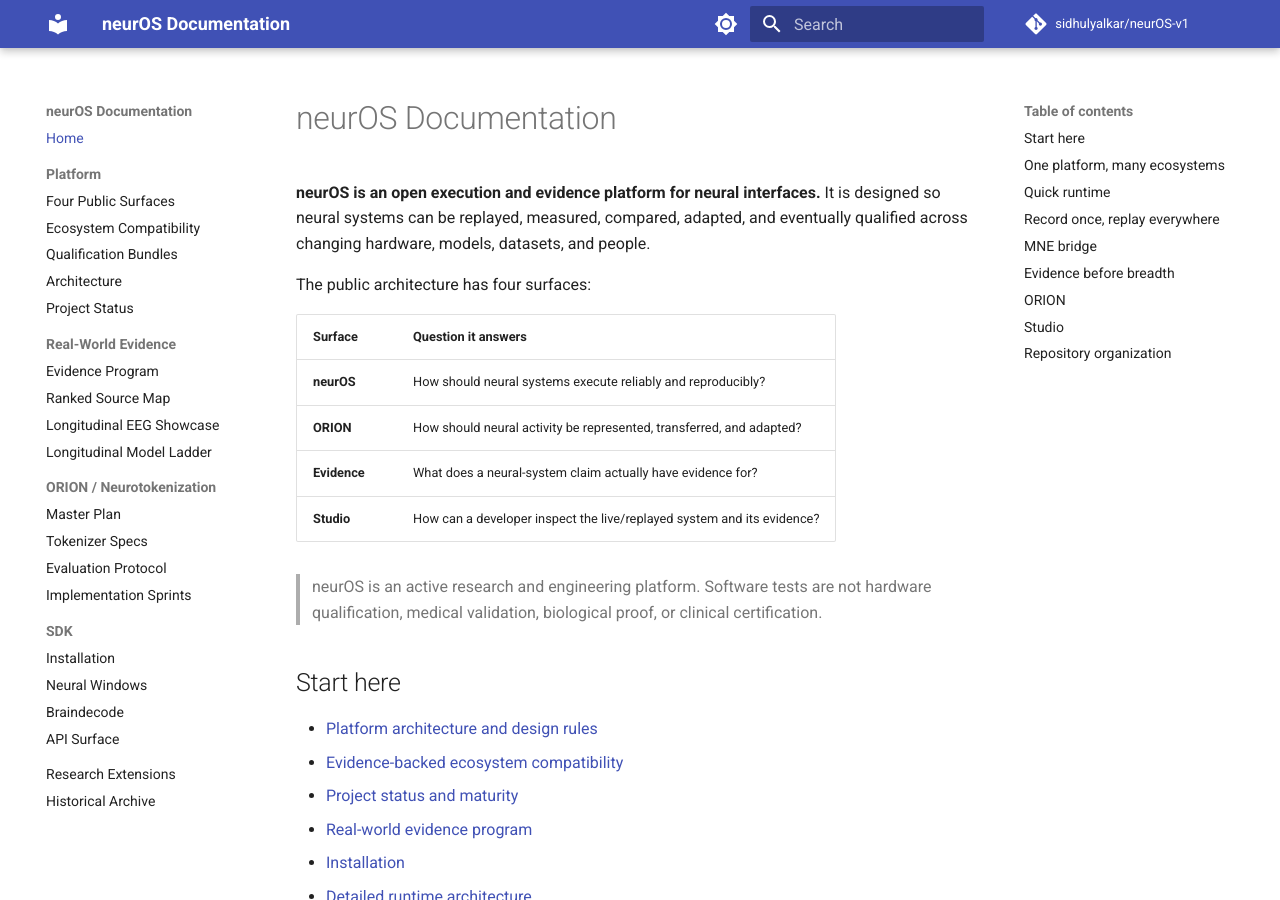
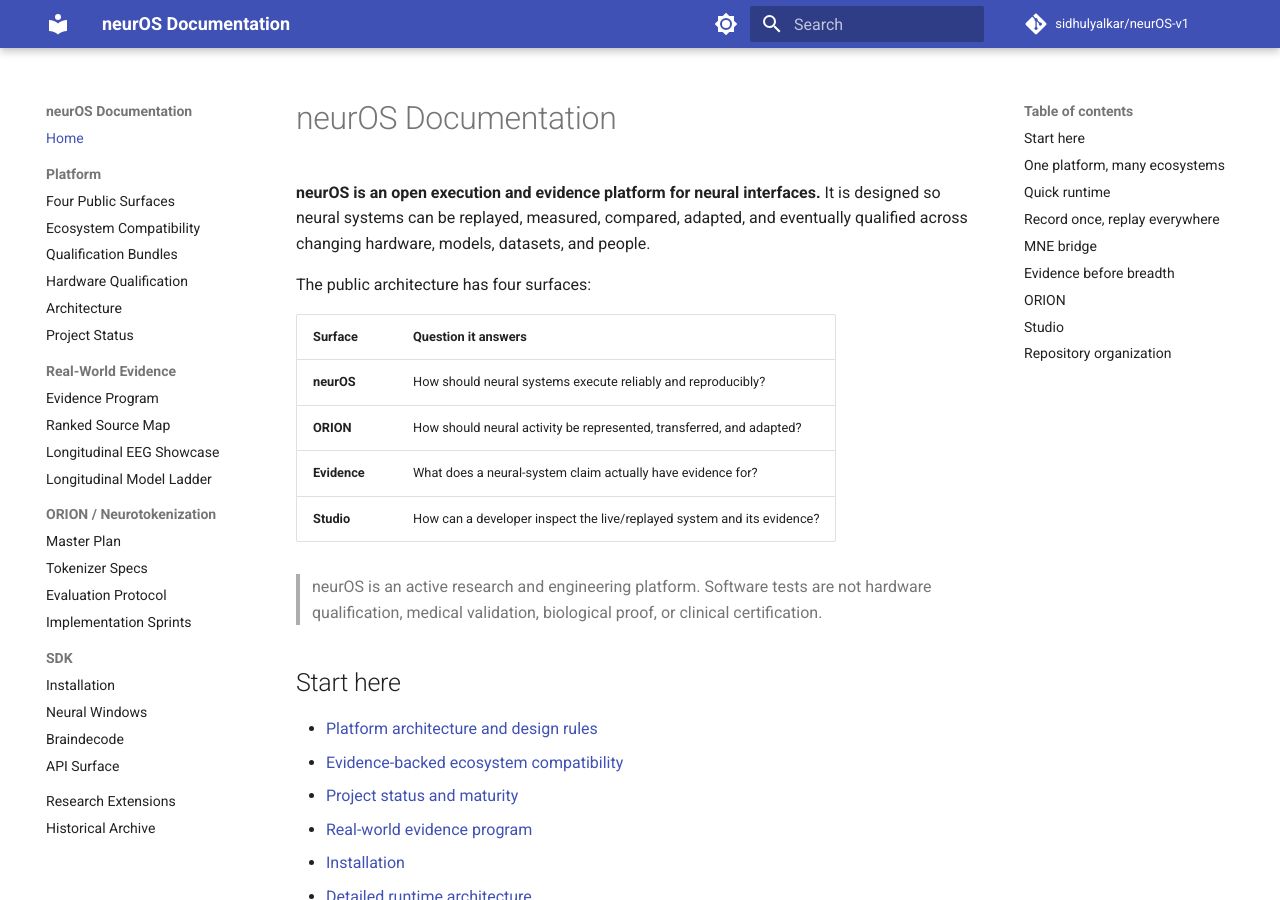
Before and after one commit to sidhulyalkar/neurOS-v1, an MkDocs documentation site: the page built from docs/index.md, in a window 1280 px wide and 900 px high. Built offline with MkDocs 1.6.1 and Material for MkDocs 9.7.7, drawn with Linux system fonts in a browser that asks for light colours; comment, search, counter and statistics services are not loaded.

Commit message:
docs: expose hardware qualification evidence contract

```diff
--- a/mkdocs.yml
+++ b/mkdocs.yml
@@ -55,6 +55,7 @@ nav:
       - Four Public Surfaces: PLATFORM.md
       - Ecosystem Compatibility: COMPATIBILITY.md
       - Qualification Bundles: QUALIFICATION.md
+      - Hardware Qualification: HARDWARE_QUALIFICATION.md
       - Architecture: ARCHITECTURE.md
       - Project Status: PROJECT_STATUS.md
   - Real-World Evidence:
```
